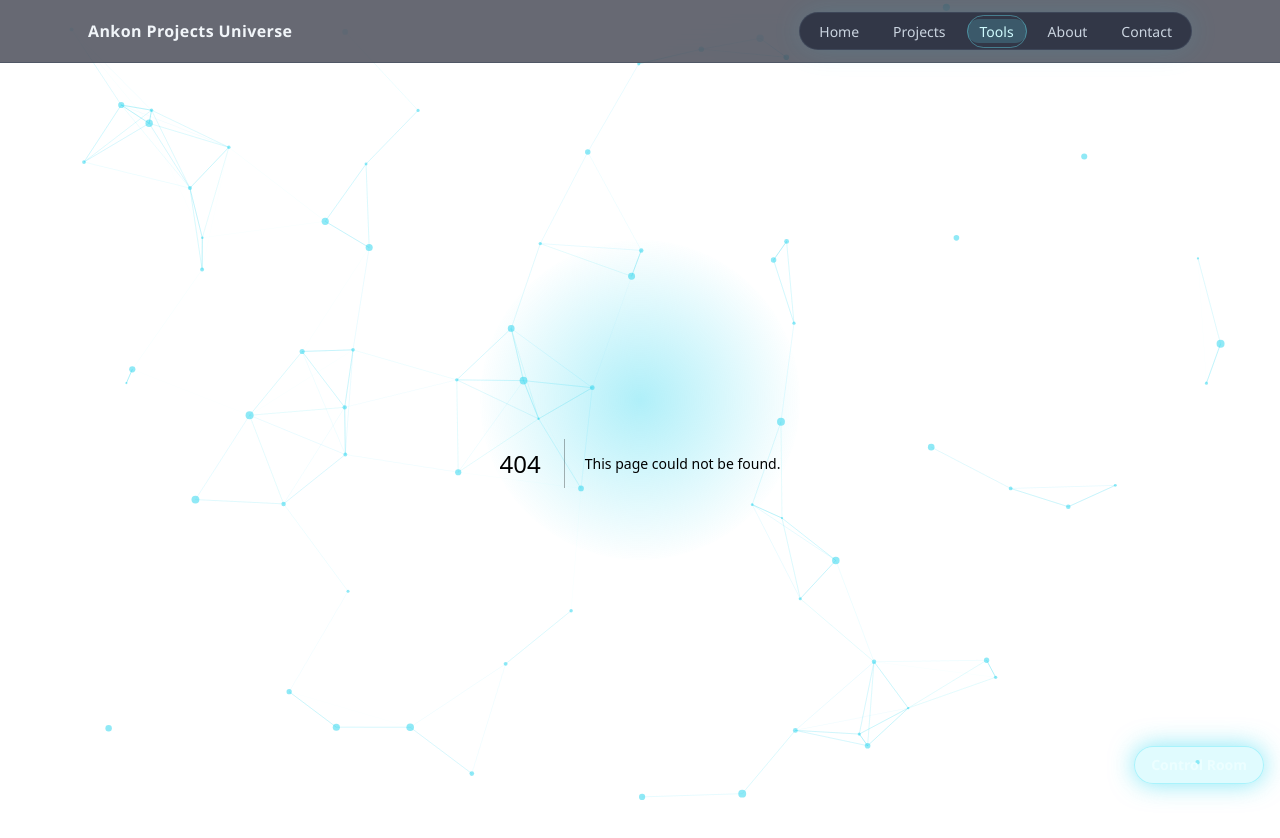
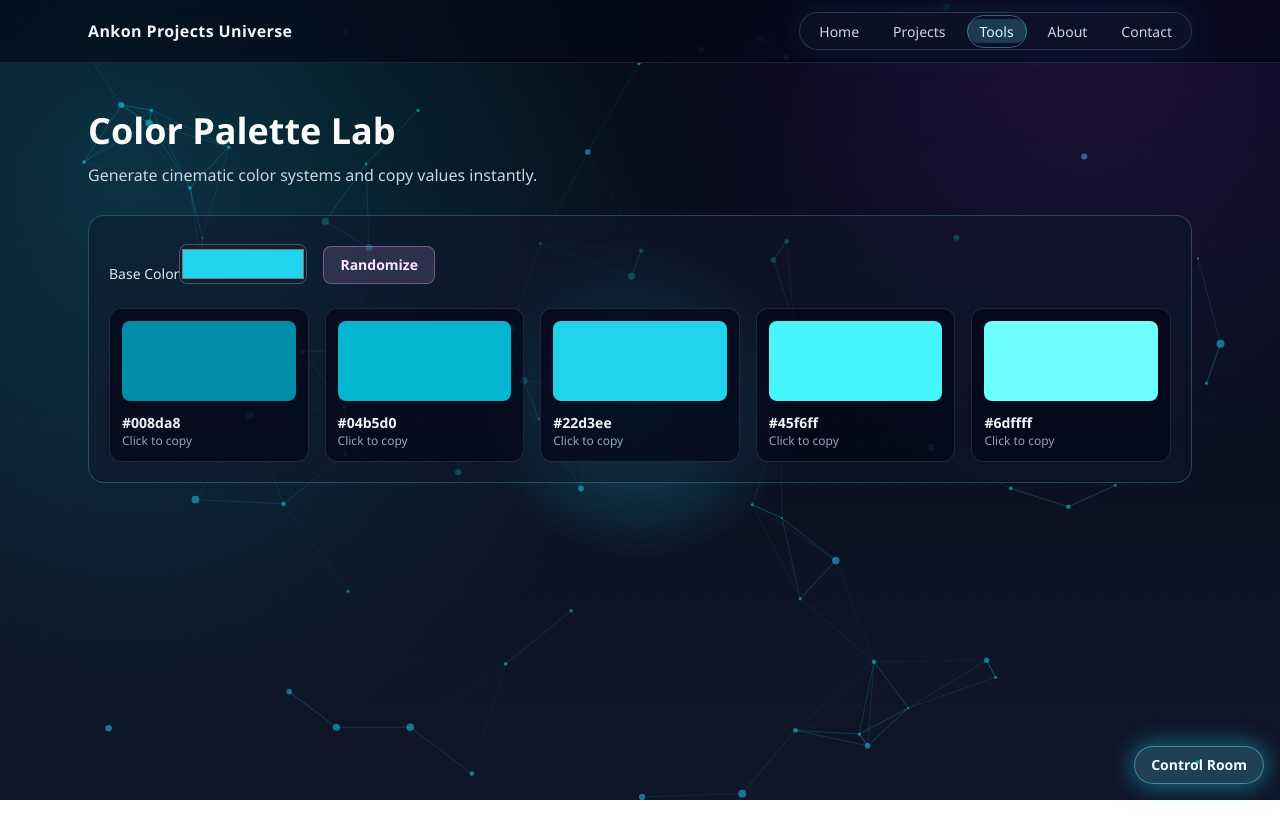
Before and after one commit to liveankon1/ankon-live-portal1, a Next.js app: page /tools/palette in a window 1280 px wide. Before the commit this address had no page. Shown: the top 838 px of the page. After the commit the page ends 800 px from the top, so only its background shows below. Built offline with nearby package versions, Linux system fonts and the light colour scheme.

Commit message:
Create page.tsx

```diff
--- /dev/null
+++ b/app/tools/palette/page.tsx
@@ -0,0 +1,78 @@
+"use client";
+
+import { useMemo, useState } from "react";
+
+const rand = (n: number) => Math.floor(Math.random() * n);
+const hex = (n: number) => n.toString(16).padStart(2, "0");
+
+const randomColor = () => `#${hex(rand(256))}${hex(rand(256))}${hex(rand(256))}`;
+
+const makePalette = (base: string) => {
+  const r = parseInt(base.slice(1, 3), 16);
+  const g = parseInt(base.slice(3, 5), 16);
+  const b = parseInt(base.slice(5, 7), 16);
+  const offsets = [-70, -30, 0, 35, 75];
+  return offsets.map((o) => {
+    const nr = Math.max(0, Math.min(255, r + o));
+    const ng = Math.max(0, Math.min(255, g + o));
+    const nb = Math.max(0, Math.min(255, b + o));
+    return `#${hex(nr)}${hex(ng)}${hex(nb)}`;
+  });
+};
+
+export default function PaletteToolPage() {
+  const [base, setBase] = useState("#22d3ee");
+  const [copied, setCopied] = useState("");
+  const palette = useMemo(() => makePalette(base), [base]);
+
+  const copy = async (value: string) => {
+    await navigator.clipboard.writeText(value);
+    setCopied(value);
+    setTimeout(() => setCopied(""), 1000);
+  };
+
+  const randomize = () => setBase(randomColor());
+
+  return (
+    <section className="mx-auto max-w-6xl px-4 py-12 md:px-6">
+      <h1 className="text-4xl font-bold text-slate-50">Color Palette Lab</h1>
+      <p className="mt-3 text-slate-300">Generate cinematic color systems and copy values instantly.</p>
+
+      <div className="mt-7 rounded-2xl border border-cyan-300/25 bg-slate-900/50 p-5">
+        <div className="flex flex-wrap items-end gap-4">
+          <label className="text-sm text-slate-200">
+            Base Color
+            <input
+              type="color"
+              value={base}
+              onChange={(e) => setBase(e.target.value)}
+              className="mt-2 h-10 w-32 rounded-lg border border-slate-600 bg-transparent"
+            />
+          </label>
+          <button
+            type="button"
+            onClick={randomize}
+            className="rounded-lg border border-fuchsia-300/35 bg-fuchsia-300/15 px-4 py-2 text-sm font-semibold text-fuchsia-100"
+          >
+            Randomize
+          </button>
+        </div>
+
+        <div className="mt-6 grid gap-4 sm:grid-cols-2 lg:grid-cols-5">
+          {palette.map((c) => (
+            <button
+              key={c}
+              type="button"
+              onClick={() => copy(c)}
+              className="group rounded-xl border border-slate-600/40 bg-slate-950/70 p-3 text-left"
+            >
+              <div className="h-20 rounded-lg" style={{ background: c }} />
+              <p className="mt-3 text-sm font-semibold text-slate-100">{c}</p>
+              <p className="text-xs text-slate-400">{copied === c ? "Copied" : "Click to copy"}</p>
+            </button>
+          ))}
+        </div>
+      </div>
+    </section>
+  );
+}
```
